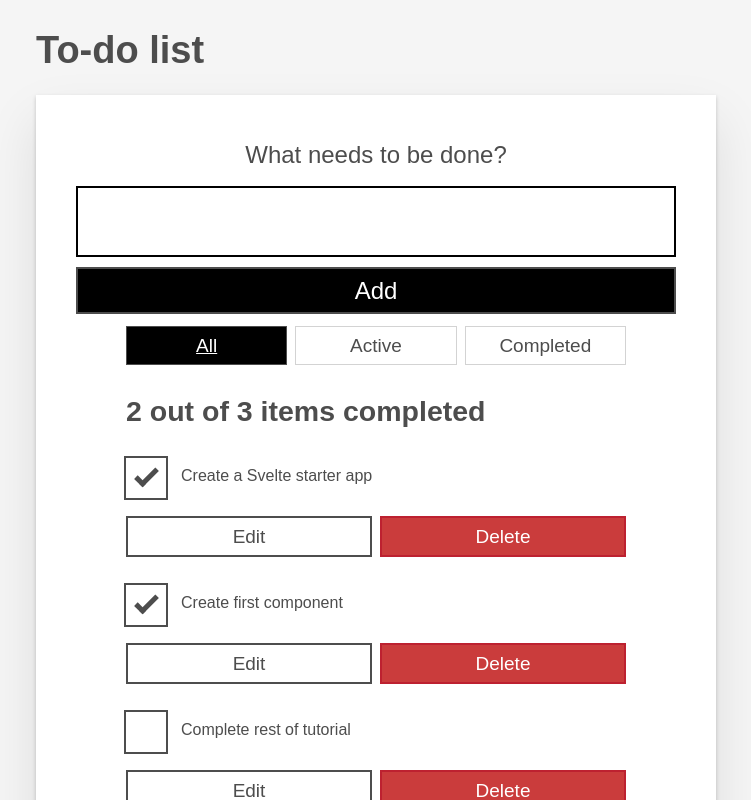
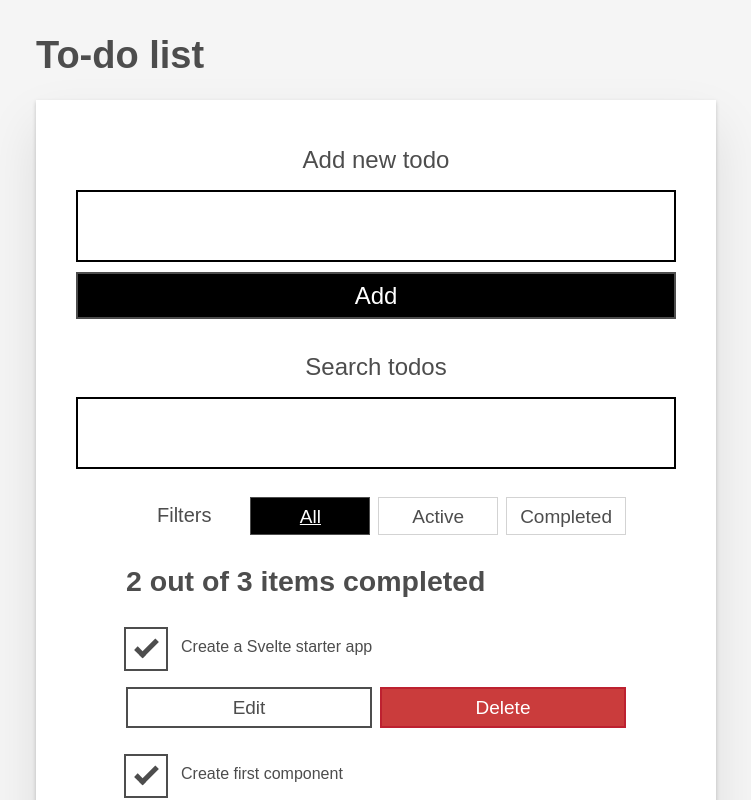
Before and after one commit to kvnloughead/todo-svelte, a Svelte app: page / in a window 1280 px wide. Shown: the top 800 px of the page, without its empty margins (264-1015 px from the left). Built offline with nearby package versions, Linux system fonts and the light colour scheme.

Commit message:
feat: add basic search functionality

```diff
--- a/public/global.css
+++ b/public/global.css
@@ -13,7 +13,7 @@ html {
 }
 h1,
 h2 {
-  margin-bottom: 0;
+  margin: 0;
 }
 ul {
   list-style: none;
@@ -70,6 +70,9 @@ body {
 /*END RESETS*/
 
 /* GLOBAL STYLES */
+h1 {
+  margin-top: 3rem;
+}
 .form-group > input[type='text'] {
   display: inline-block;
   margin-top: 0.4rem;
@@ -178,6 +181,7 @@ body {
   margin: 0;
   margin-bottom: 1rem;
 }
+
 .label__lg {
   line-height: 1.01567;
   font-weight: 300;
@@ -185,6 +189,21 @@ body {
   margin-bottom: 1rem;
   text-align: center;
 }
+
+.label__horizontal {
+  line-height: 1.01567;
+  font-weight: 300;
+  padding: 0.8rem;
+  text-align: center;
+  font-size: 1.5rem;
+}
+
+@media screen and (min-width: 620px) {
+  [class*='__horizontal'] {
+    font-size: 2rem;
+  }
+}
+
 .input__lg {
   padding: 2rem;
   border: 2px solid #000;
@@ -206,10 +225,17 @@ body {
     font-size: 2.4rem;
   }
 }
+
 .filters {
   width: 100%;
-  margin: unset auto;
+  margin: 2.5rem auto 0;
 }
+@media screen and (min-width: 620px) {
+  .filters {
+    margin: 2.8rem auto 0;
+  }
+}
+
 /* Todo item styles */
 .todo {
   display: flex;
--- a/src/App.svelte
+++ b/src/App.svelte
@@ -8,4 +8,3 @@
 </script>
 
 <Todos {todos} />
-Svelte app
--- a/src/components/Todos.svelte
+++ b/src/components/Todos.svelte
@@ -29,12 +29,15 @@
   }
 
   let filter = 'all';
+  let pattern = '';
 
-  const filterTodos = (filter, todos) => {
+  const filterTodos = (filter, todos, pattern) => {
     if (filter === 'active') {
       return todos.filter((t) => !t.completed);
     } else if (filter === 'completed') {
       return todos.filter((t) => t.completed);
+    } else if (pattern) {
+      return todos.filter((t) => t.name.toLowerCase().includes(pattern));
     } else {
       return todos;
     }
@@ -47,7 +50,7 @@
   <!-- NewTodo -->
   <form on:submit|preventDefault={addTodo}>
     <h2 class="label-wrapper">
-      <label for="todo-0" class="label__lg"> What needs to be done? </label>
+      <label for="todo-0" class="label__lg"> Add new todo </label>
     </h2>
     <input
       bind:value={newTodoName}
@@ -61,8 +64,23 @@
     </button>
   </form>
 
+  <!-- Search -->
+  <form>
+    <h2 class="label-wrapper">
+      <label for="search-pattern" class="label__lg">Search todos</label>
+    </h2>
+    <input
+      bind:value={pattern}
+      type="text"
+      id="search-pattern"
+      autocomplete="off"
+      class="input input__lg"
+    />
+  </form>
+
   <!-- Filter -->
-  <div class="filters btn-group stack-exception">
+  <div class="filters btn-group">
+    <h2 class="label__horizontal">Filters</h2>
     <button
       class="btn toggle-btn"
       aria-pressed={filter === 'all'}
@@ -102,7 +120,7 @@
 
   <!-- Todos -->
   <ul role="list" class="todo-list stack-large" aria-labelledby="list-heading">
-    {#each filterTodos(filter, todos) as todo (todo.id)}
+    {#each filterTodos(filter, todos, pattern) as todo (todo.id)}
       <li class="todo">
         <div class="stack-small">
           <div class="c-cb">
```
